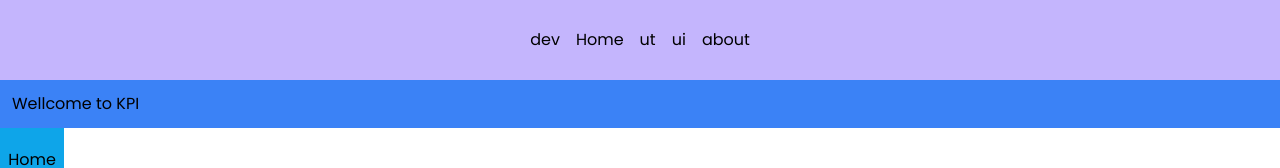
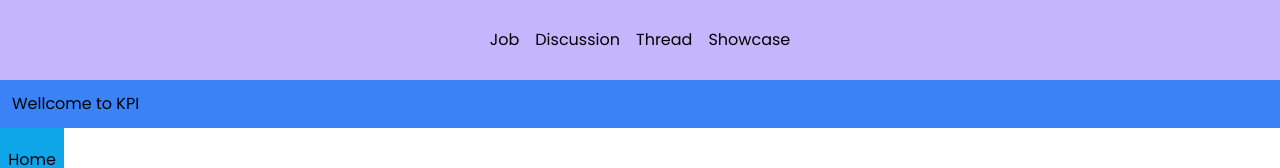
Before and after one commit to MuhammadAlwan30/KPI-Web, a Next.js app: page / in a window 1280 px wide. Shown: the top 168 px of the page. Built offline with nearby package versions, Linux system fonts and the light colour scheme.

Commit message:
change name route

```diff
--- a/components/Header.js
+++ b/components/Header.js
@@ -5,11 +5,10 @@ import react from "react";
     <header className="bg-violet-300 flex justify-center items-center flex-row w-full h-20">
     <nav className="flex-row">
       <ul className="inline-flex space-x-4">
-            <li className="hover:bg-slate-200 hover:underline"><a href="#">dev</a></li>
-            <li><a href="#">Home</a></li>
-            <li><a href="#">ut</a></li>
-            <li><a href="#">ui</a></li>
-            <li><a href="#">about</a></li>
+            <li><a href="/about">Job</a></li>
+            <li><a href="#">Discussion</a></li>
+            <li><a href="#">Thread</a></li>
+            <li><a href="#">Showcase</a></li>
       </ul>
    </nav>
   </header>
```
